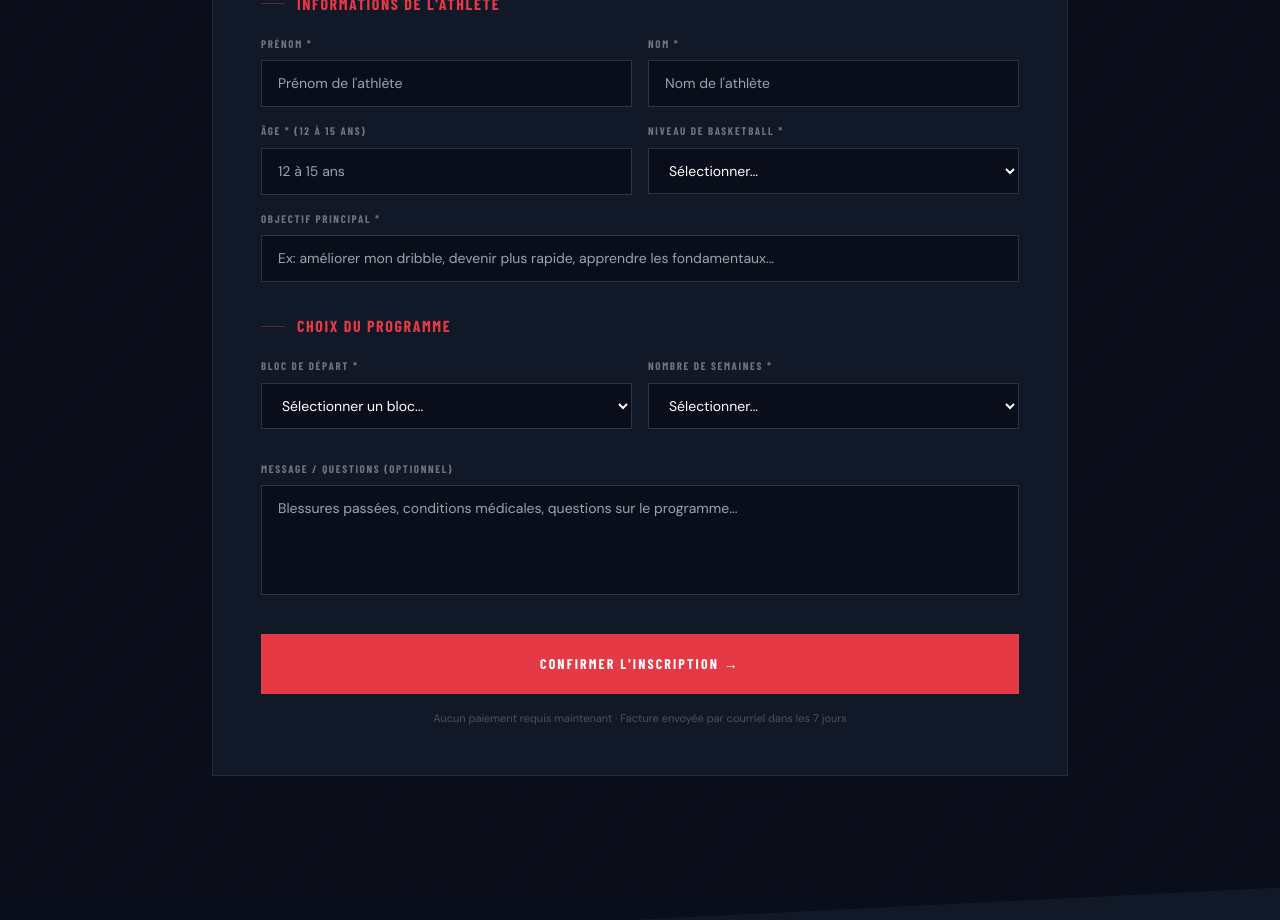
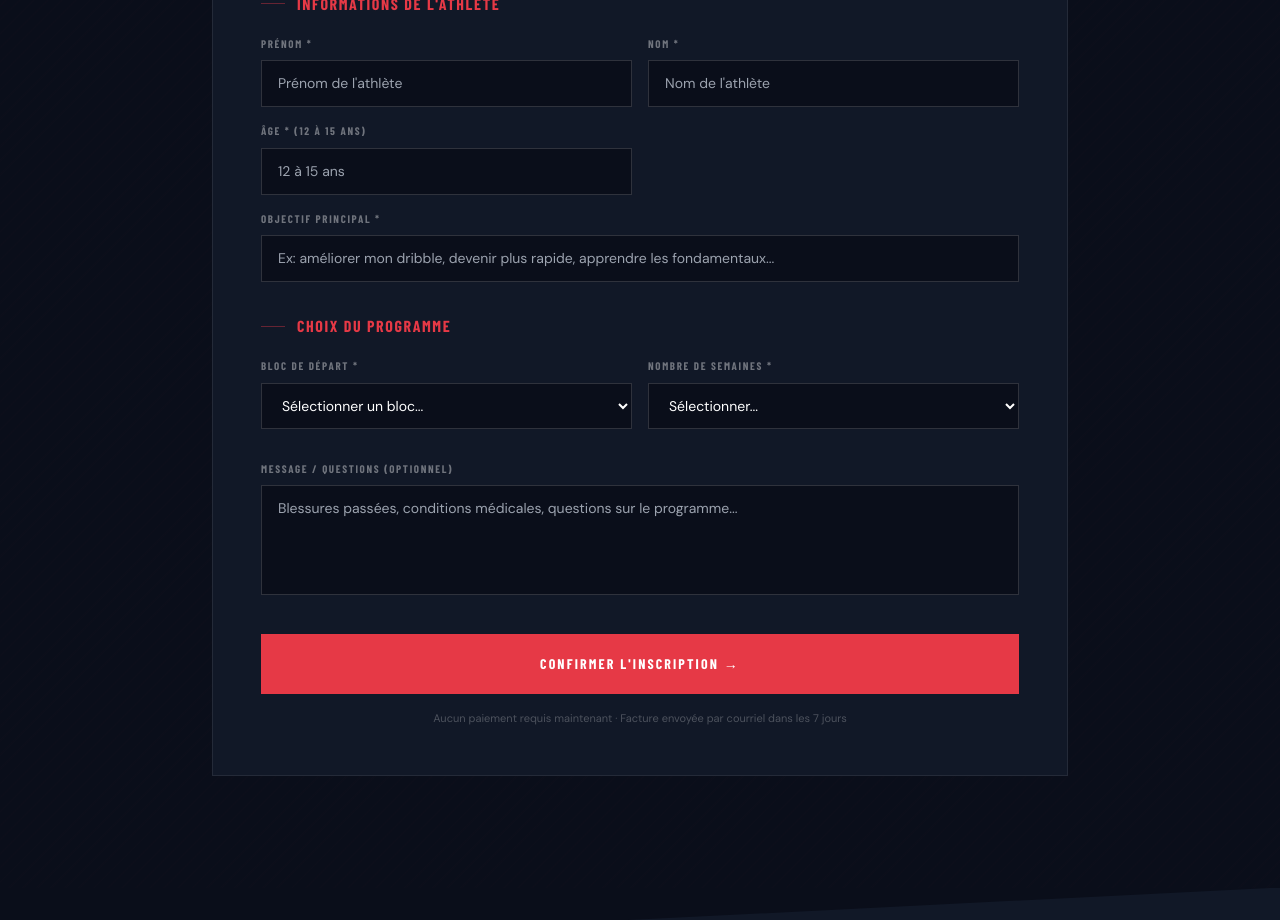
Before and after one commit to henrymatis8-art/M-A-Coaching, a Next.js app in the folder ma-conditioning/: page /basketball in a window 1280 px wide. Shown: the part 4000-4920 px from the top of the page. Built offline with nearby package versions, Linux system fonts and the light colour scheme; a web font is replaced by a local one.

Commit message:
retrait de niveau de basketball

```diff
--- a/ma-conditioning/components/basketball/InscriptionBasketball.tsx
+++ b/ma-conditioning/components/basketball/InscriptionBasketball.tsx
@@ -173,15 +173,7 @@ export default function InscriptionBasketball() {
                   <label style={labelStyle}>Âge * (12 à 15 ans)</label>
                   <input required type="number" min="12" max="15" style={inputStyle} placeholder="12 à 15 ans" value={form.ageAthlete} onChange={(e) => set('ageAthlete', e.target.value)} onFocus={e => (e.target.style.borderColor = '#E63946')} onBlur={e => (e.target.style.borderColor = 'rgba(255,255,255,0.15)')} />
                 </div>
-                <div>
-                  <label style={labelStyle}>Niveau de basketball *</label>
-                  <select required style={{ ...inputStyle, cursor: 'pointer' }} value={form.niveauBasket} onChange={(e) => set('niveauBasket', e.target.value)} onFocus={e => (e.target.style.borderColor = '#E63946')} onBlur={e => (e.target.style.borderColor = 'rgba(255,255,255,0.15)')}>
-                    <option value="">Sélectionner...</option>
-                    <option value="Débutant">Débutant — peu ou pas d&apos;expérience</option>
-                    <option value="Intermédiaire">Intermédiaire — joue depuis 1-2 ans</option>
-                    <option value="Avancé">Avancé — joue en ligue organisée</option>
-                  </select>
-                </div>
+
               </div>
               <div style={{ marginTop: '16px' }}>
                 <label style={labelStyle}>Objectif principal *</label>
```
